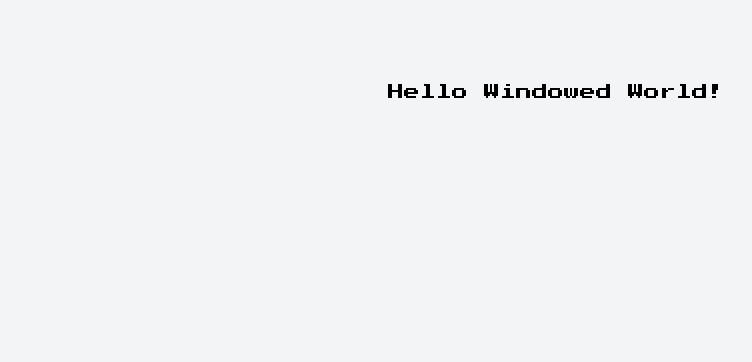
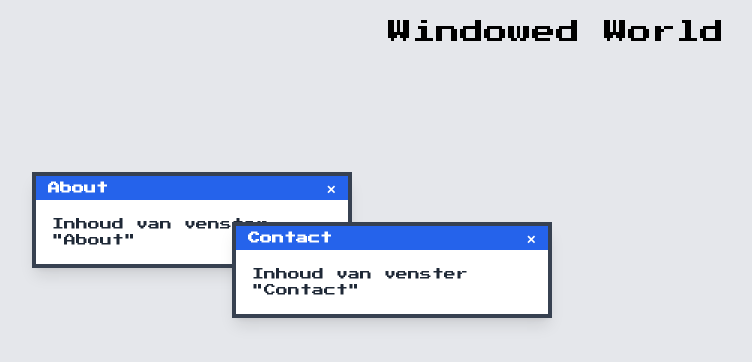
Before and after one commit to BrigitteHx/PortfolioProject, a React (Vite) app in the folder windowed-world/: page / in a window 1280 px wide. Shown: the top 362 px of the page, without its empty margins (84-836 px from the left). Built offline with nearby package versions, Linux system fonts and the light colour scheme.

Commit message:
added draggable windows

```diff
--- a/windowed-world/package.json
+++ b/windowed-world/package.json
@@ -13,8 +13,7 @@
   "dependencies": {
     "framer-motion": "^12.16.0",
     "react": "^19.1.0",
-    "react-dom": "^19.1.0",
-    "react-draggable": "^4.4.6"
+    "react-dom": "^19.1.0"
   },
   "devDependencies": {
     "@eslint/js": "^9.25.0",
--- a/windowed-world/src/App.tsx
+++ b/windowed-world/src/App.tsx
@@ -1,6 +1,52 @@
-import React from "react";
+import React, { useState } from "react";
 import Window from "./Window";
 
+interface WindowData {
+  id: number;
+  title: string;
+  position: { x: number; y: number };
+  isOpen: boolean;
+}
+
 export default function App() {
-  return <h1 className="text-center mt-20">Hello Windowed World!</h1>;
+  const [windows, setWindows] = useState<WindowData[]>([
+    { id: 1, title: "About", position: { x: 100, y: 100 }, isOpen: true },
+    { id: 2, title: "Contact", position: { x: 300, y: 150 }, isOpen: true },
+  ]);
+
+  const [focusedWindowId, setFocusedWindowId] = useState<number | null>(null);
+
+  function closeWindow(id: number) {
+    setWindows((ws) =>
+      ws.map((w) => (w.id === id ? { ...w, isOpen: false } : w))
+    );
+    if (focusedWindowId === id) {
+      setFocusedWindowId(null);
+    }
+  }
+
+  function focusWindow(id: number) {
+    setFocusedWindowId(id);
+  }
+
+  return (
+    <div className="min-h-screen bg-gray-200 p-4 relative overflow-hidden">
+      <h1 className="text-2xl mb-6 text-center">Windowed World</h1>
+
+      {windows
+        .filter((w) => w.isOpen)
+        .map((w) => (
+          <Window
+            key={w.id}
+            title={w.title}
+            defaultPosition={w.position}
+            isFocused={focusedWindowId === w.id}
+            onFocus={() => focusWindow(w.id)}
+            onClose={() => closeWindow(w.id)}
+          >
+            <p>Inhoud van venster "{w.title}"</p>
+          </Window>
+        ))}
+    </div>
+  );
 }
--- a/windowed-world/src/Window.tsx
+++ b/windowed-world/src/Window.tsx
@@ -1,27 +1,51 @@
-import React from "react";
-import type { ReactNode } from "react";
-import Draggable from "react-draggable";
+import React, { type ReactNode } from "react";
 import { motion } from "framer-motion";
 
 interface WindowProps {
   title: string;
   defaultPosition: { x: number; y: number };
+  isFocused: boolean;
+  onFocus: () => void;
+  onClose: () => void;
   children: ReactNode;
 }
 
-export default function Window({ title, defaultPosition, children }: WindowProps) {
+export default function Window({
+  title,
+  defaultPosition,
+  isFocused,
+  onFocus,
+  onClose,
+  children,
+}: WindowProps) {
   return (
-    <Draggable defaultPosition={defaultPosition} handle=".title-bar">
     <motion.div
-        initial={{ scale: 0.9, opacity: 0 }}
+      drag
+      dragMomentum={false}
+      dragConstraints={{ left: 0, top: 0, right: window.innerWidth, bottom: window.innerHeight }}
+      initial={{ scale: 0.9, opacity: 0, x: defaultPosition.x, y: defaultPosition.y }}
       animate={{ scale: 1, opacity: 1 }}
       transition={{ duration: 0.3 }}
-        className="w-80 bg-white border-4 border-gray-700 shadow-lg select-none"
+      onClick={onFocus}
+      className={`w-80 bg-white border-4 shadow-lg select-none cursor-default
+        ${
+          isFocused
+            ? "border-blue-600 z-50"
+            : "border-gray-700 z-10"
+        }
+      `}
+      style={{ position: "absolute" }}
     >
-        <div className="title-bar bg-blue-600 text-white px-3 py-1 cursor-move user-select-none flex justify-between items-center">
+      <div
+        className="title-bar bg-blue-600 text-white px-3 py-1 cursor-move flex justify-between items-center"
+        onPointerDown={onFocus} // focus als je drag start
+      >
         <span className="font-bold text-xs">{title}</span>
         <button
-            onClick={() => alert("Close button clicked!")}
+          onClick={(e) => {
+            e.stopPropagation();
+            onClose();
+          }}
           className="text-white hover:text-gray-300 font-bold text-xs"
         >
           ✕
@@ -29,6 +53,5 @@ export default function Window({ title, defaultPosition, children }: WindowProps
       </div>
       <div className="p-4 text-gray-800 text-xs">{children}</div>
     </motion.div>
-    </Draggable>
   );
 }
```
Also changed, not shown: 1 other file (tests, documents, lock files or other folders). Lines whose indentation alone changed are shown as unchanged.
